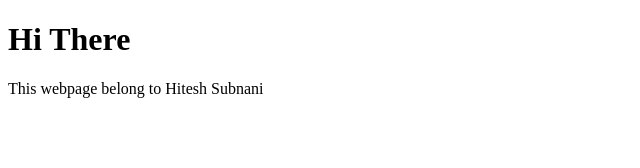
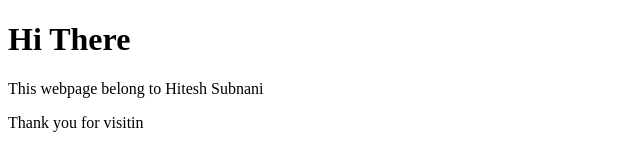
Before and after one commit to hiteshsubnani0128/hiteshsubnani0128.github.io, a plain HTML site: page index.html in a window 1280 px wide. Shown: the whole page, without its empty margins (0-640 px from the left). Drawn offline with Linux system fonts and the light colour scheme.

Commit message:
thankuee added

```diff
--- a/index.html
+++ b/index.html
@@ -6,5 +6,6 @@
 <body>
 <h1>Hi There</h1>
   <p>This webpage belong to Hitesh Subnani</p>
+  <p>Thank you for visitin</p>
 </body>
 </html>
```
